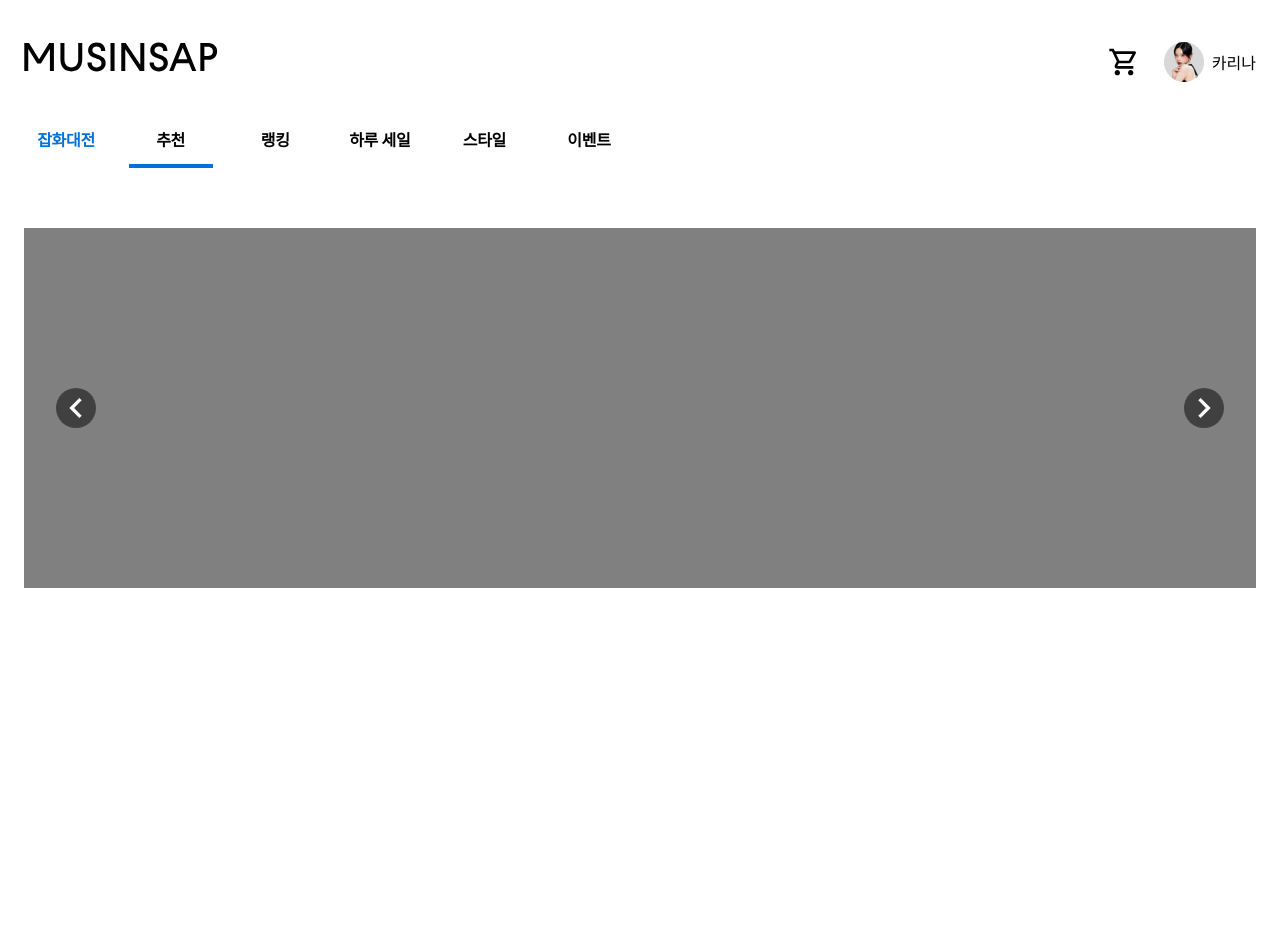
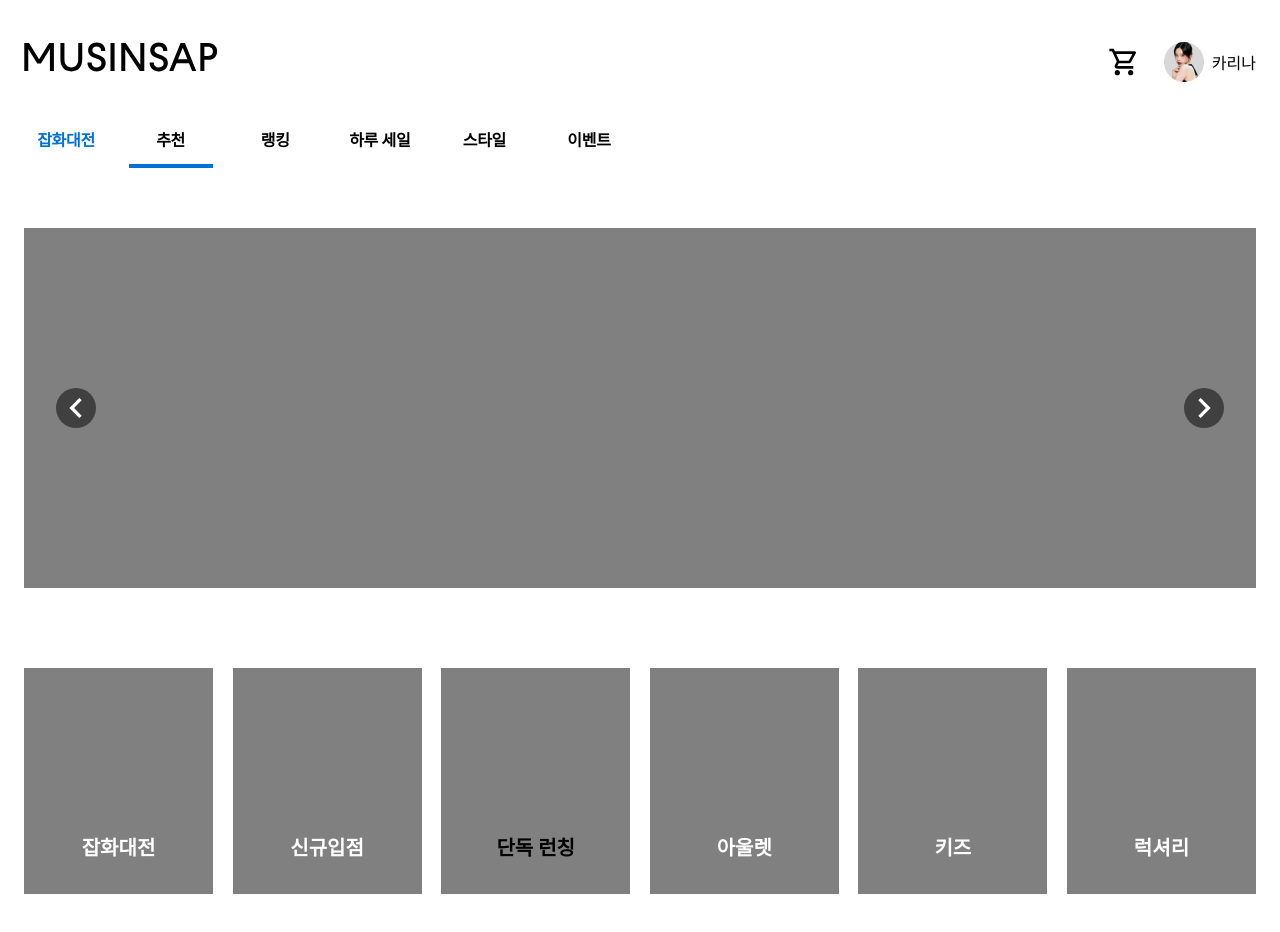
Before and after one commit to BSSM-Musinsap/F-E, a React (Vite) app: page / in a window 1280 px wide. Shown: the top 932 px of the page. Before the commit the page ends 800 px from the top, so only its background shows below. Built offline with nearby package versions, Linux system fonts and the light colour scheme; a web font is replaced by a local one.

Commit message:
feat: banner component

```diff
--- /dev/null
+++ b/src/components/banner/Banner.jsx
@@ -0,0 +1,13 @@
+import './banner.css'
+
+const Banner = (props) => {
+    return (
+        <>
+            <div id={"banner"}>
+                <p>{props.text}</p>
+            </div>
+        </>
+    )
+}
+
+export default Banner
--- /dev/null
+++ b/src/components/banner/banner.css
@@ -0,0 +1,24 @@
+#banner {
+    position: relative;
+
+    width: 189px;
+    height: 226px;
+
+    background: gray;
+}
+
+#banner p {
+    position: absolute;
+
+    bottom: 32px;
+    left: 50%;
+
+    transform: translateX(-50%);
+
+    text-align: center;
+    font-family: Pretendard, serif;
+    font-size: 20px;
+    font-style: normal;
+    font-weight: 600;
+    line-height: 28px;
+}
--- a/src/pages/userPages/home/Home.jsx
+++ b/src/pages/userPages/home/Home.jsx
@@ -2,13 +2,24 @@ import './home.css'
 
 import Header from '../../../components/header/Header.jsx'
 import Sliders from "../../../components/sliders/Sliders.jsx";
+import Banner from "../../../components/banner/Banner.jsx"
 
 const Home = () => {
     return (
-        <>
+        <main>
             <Header />
+
             <Sliders />
-        </>
+
+            <ul className={"cards"}>
+                <li><Banner text={"잡화대전"}/></li>
+                <li><Banner text={"신규입점"} /></li>
+                <li><Banner text={"단독 런칭"} /></li>
+                <li><Banner text={"아울렛"} /></li>
+                <li><Banner text={"키즈"} /></li>
+                <li><Banner text={"럭셔리"} /></li>
+            </ul>
+        </main>
     )
 }
 
--- a/src/pages/userPages/home/home.css
+++ b/src/pages/userPages/home/home.css
@@ -0,0 +1,25 @@
+main .cards {
+    display: flex;
+
+    justify-content: space-between;
+
+    position: absolute;
+
+    top: 668px;
+    left: 50%;
+
+    transform: translateX(-50%);
+
+    width: 1232px;
+    height: 226px;
+
+    padding-bottom: 80px;
+}
+
+main .cards li {
+    color: #FFF;
+}
+
+main .cards li:nth-child(3) {
+    color: black;
+}
```
